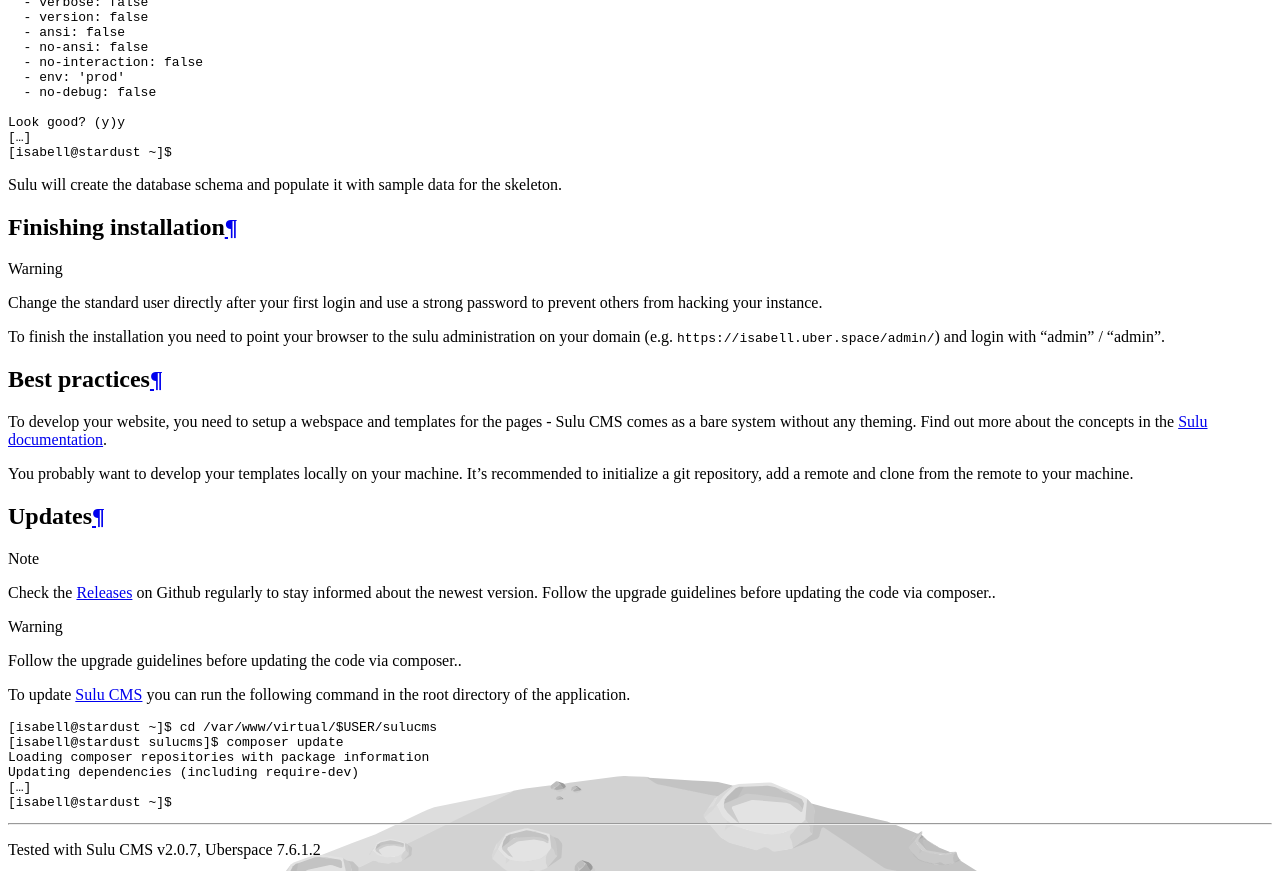
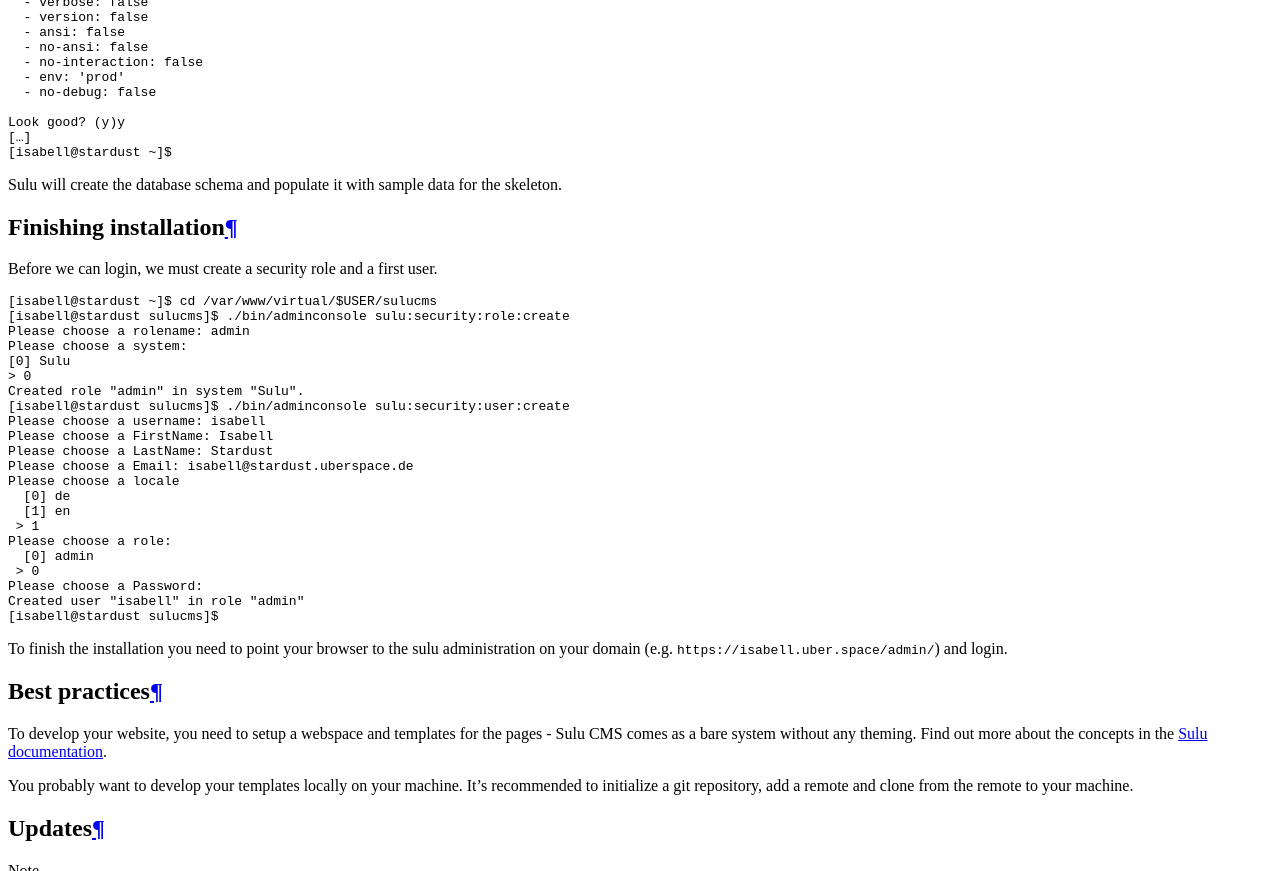
Before and after one commit to Uberspace/lab, a Sphinx documentation site: the page built from source/guide_sulu.rst, in a window 1280 px wide and 900 px high, scrolled down 5518 px, cut to the strip 0-871 px from the top of the window. Built offline with Sphinx 7.4.7 and the Read the Docs theme 2.0.0, drawn with Linux system fonts in a browser that asks for light colours.

Commit message:
docs: build prod, create user & role

```diff
--- a/source/guide_sulu.rst
+++ b/source/guide_sulu.rst
@@ -161,9 +161,35 @@
 Finishing installation
 ======================
 
-.. warning:: Change the standard user directly after your first login and use a strong password to prevent others from hacking your instance.
+Before we can login, we must create a security role and a first user.
 
-To finish the installation you need to point your browser to the sulu administration on your domain (e.g. ``https://isabell.uber.space/admin/``) and login with "admin" / "admin".
+.. code-block:: console
+ :emphasize-lines: 3,6,9,10,11,12,16,19,20
+
+ [isabell@stardust ~]$ cd /var/www/virtual/$USER/sulucms
+ [isabell@stardust sulucms]$ ./bin/adminconsole sulu:security:role:create
+ Please choose a rolename: admin
+ Please choose a system:
+ [0] Sulu
+ > 0
+ Created role "admin" in system "Sulu".
+ [isabell@stardust sulucms]$ ./bin/adminconsole sulu:security:user:create
+ Please choose a username: isabell
+ Please choose a FirstName: Isabell
+ Please choose a LastName: Stardust
+ Please choose a Email: isabell@stardust.uberspace.de
+ Please choose a locale
+   [0] de
+   [1] en
+  > 1
+ Please choose a role:
+   [0] admin
+  > 0
+ Please choose a Password:
+ Created user "isabell" in role "admin"
+ [isabell@stardust sulucms]$
+
+To finish the installation you need to point your browser to the sulu administration on your domain (e.g. ``https://isabell.uber.space/admin/``) and login.
 
 
 Best practices
```
